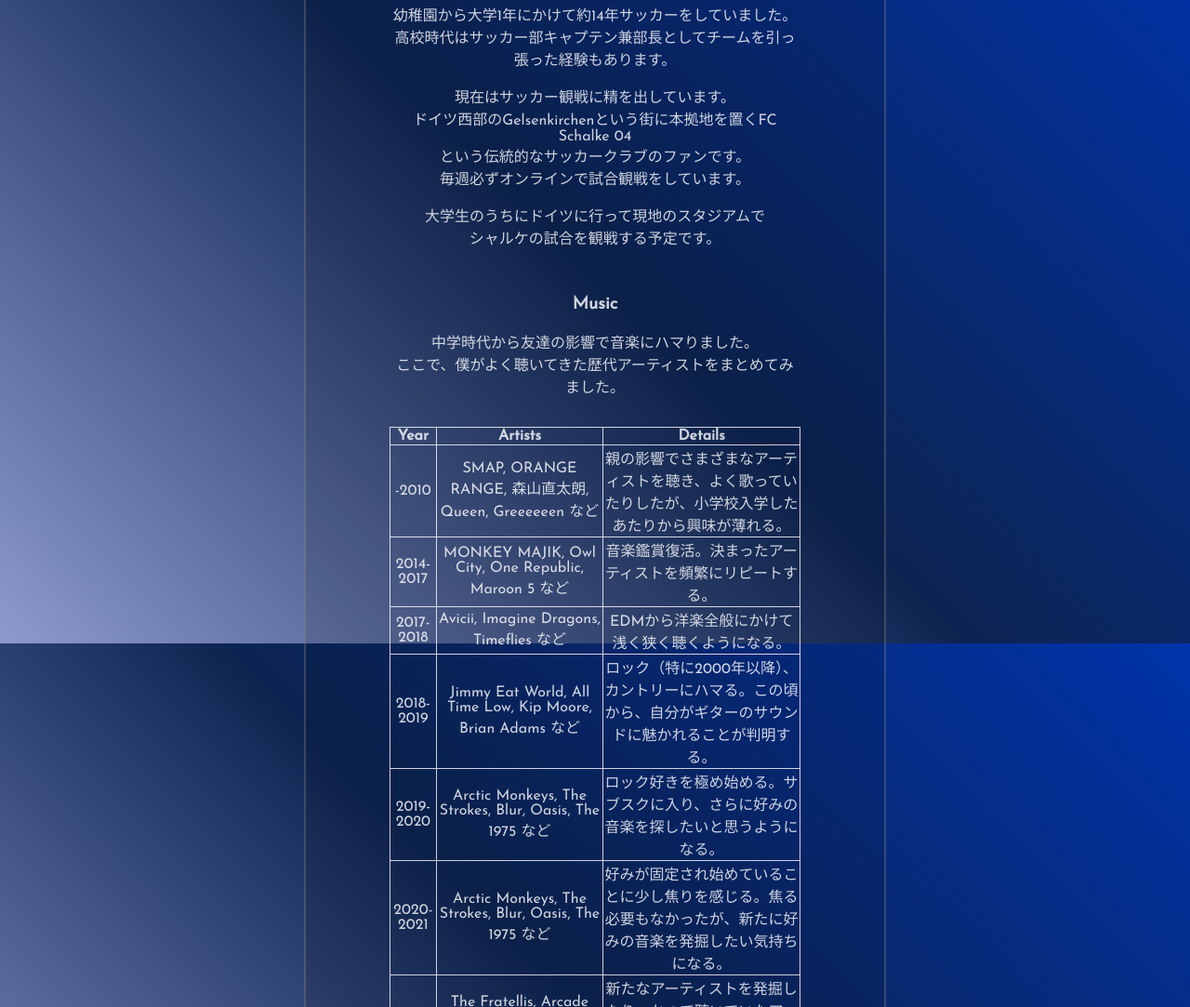
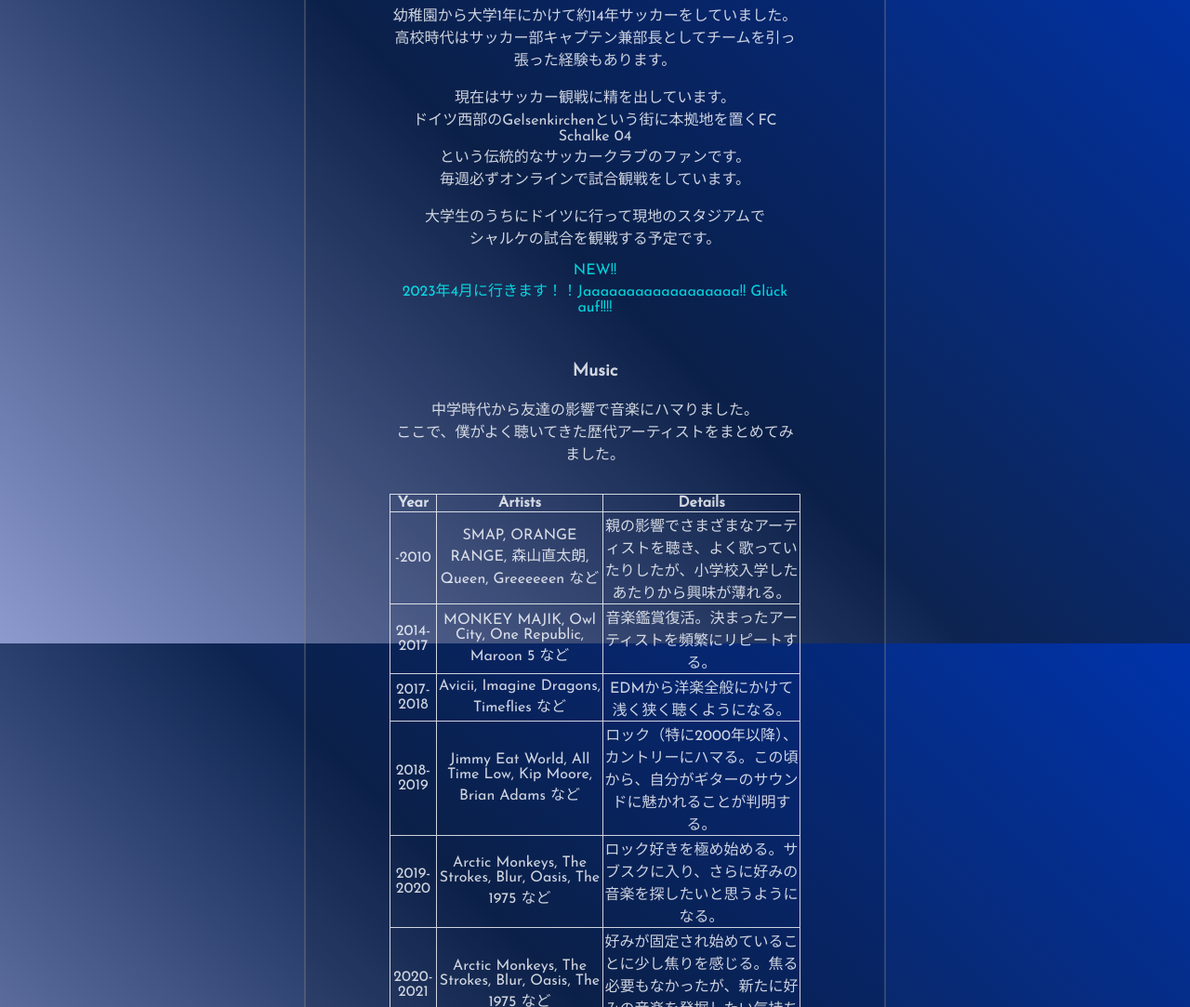
Before and after one commit to Do1904/portfolio, a plain HTML site: page aboutDo.html in a window 1280 px wide. Shown: the part 3308-4391 px from the top of the page at 93% size. Drawn offline with Linux system fonts and the light colour scheme.

Commit message:
Schalkeeeeee Nullvierrrrr!!!1

```diff
--- a/aboutDo.html
+++ b/aboutDo.html
@@ -138,7 +138,7 @@
             <h3>Football</h3>
             <p>幼稚園から大学1年にかけて約14年サッカーをしていました。<br>高校時代はサッカー部キャプテン兼部長としてチームを引っ張った経験もあります。<br><br>
                 現在はサッカー観戦に精を出しています。<br>ドイツ西部のGelsenkirchenという街に本拠地を置くFC Schalke
-                04<br>という伝統的なサッカークラブのファンです。<br>毎週必ずオンラインで試合観戦をしています。<br><br>大学生のうちにドイツに行って現地のスタジアムで<br>シャルケの試合を観戦する予定です。<br><br><br>
+                04<br>という伝統的なサッカークラブのファンです。<br>毎週必ずオンラインで試合観戦をしています。<br><br>大学生のうちにドイツに行って現地のスタジアムで<br>シャルケの試合を観戦する予定です。<p style="color: aqua;">NEW!!<br>2023年4月に行きます！！Jaaaaaaaaaaaaaaaaaa!! Glück auf!!!!</p><br>
             </p>
             <h3>Music</h3>
             <p>中学時代から友達の影響で音楽にハマりました。<br>ここで、僕がよく聴いてきた歴代アーティストをまとめてみました。<br><br>
```
